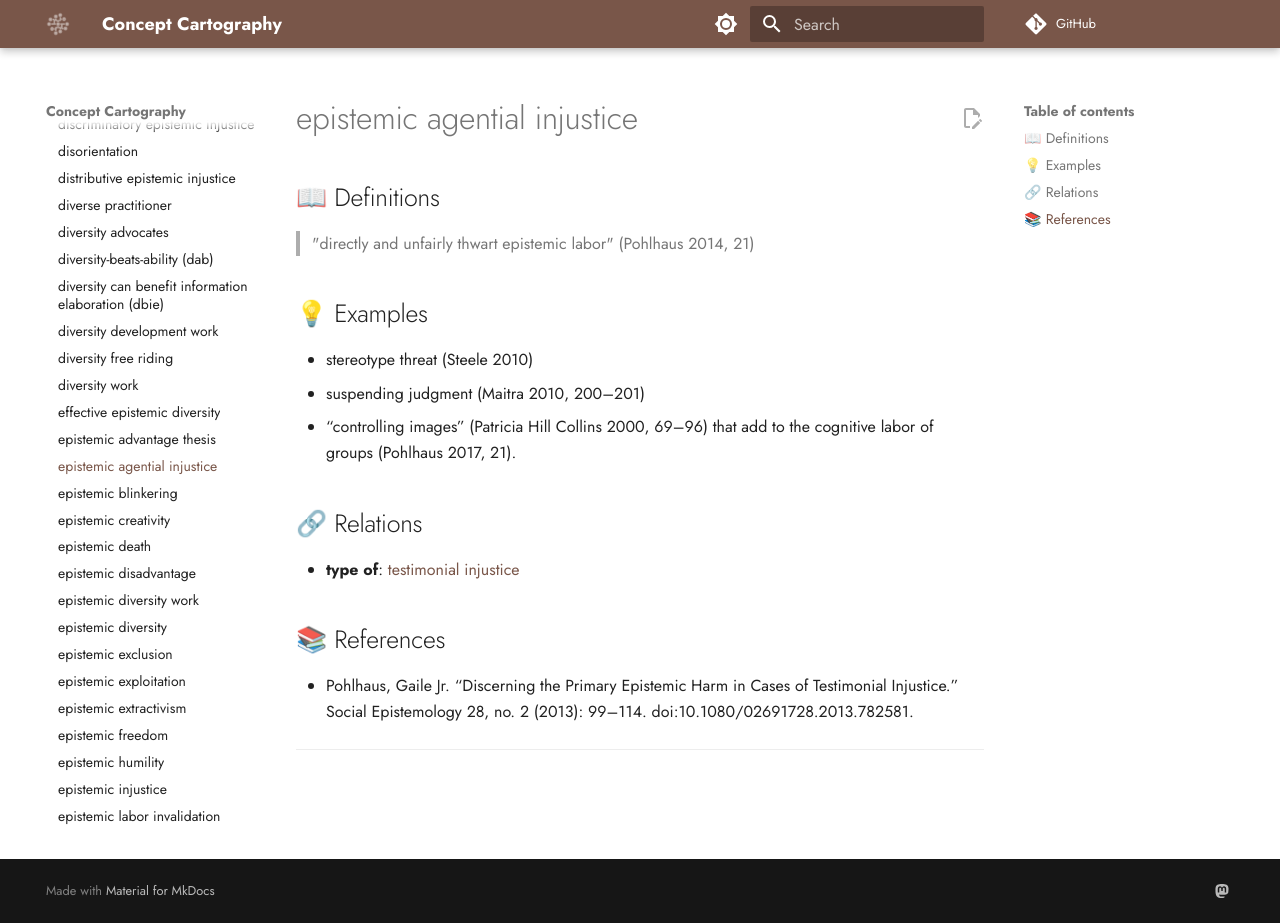
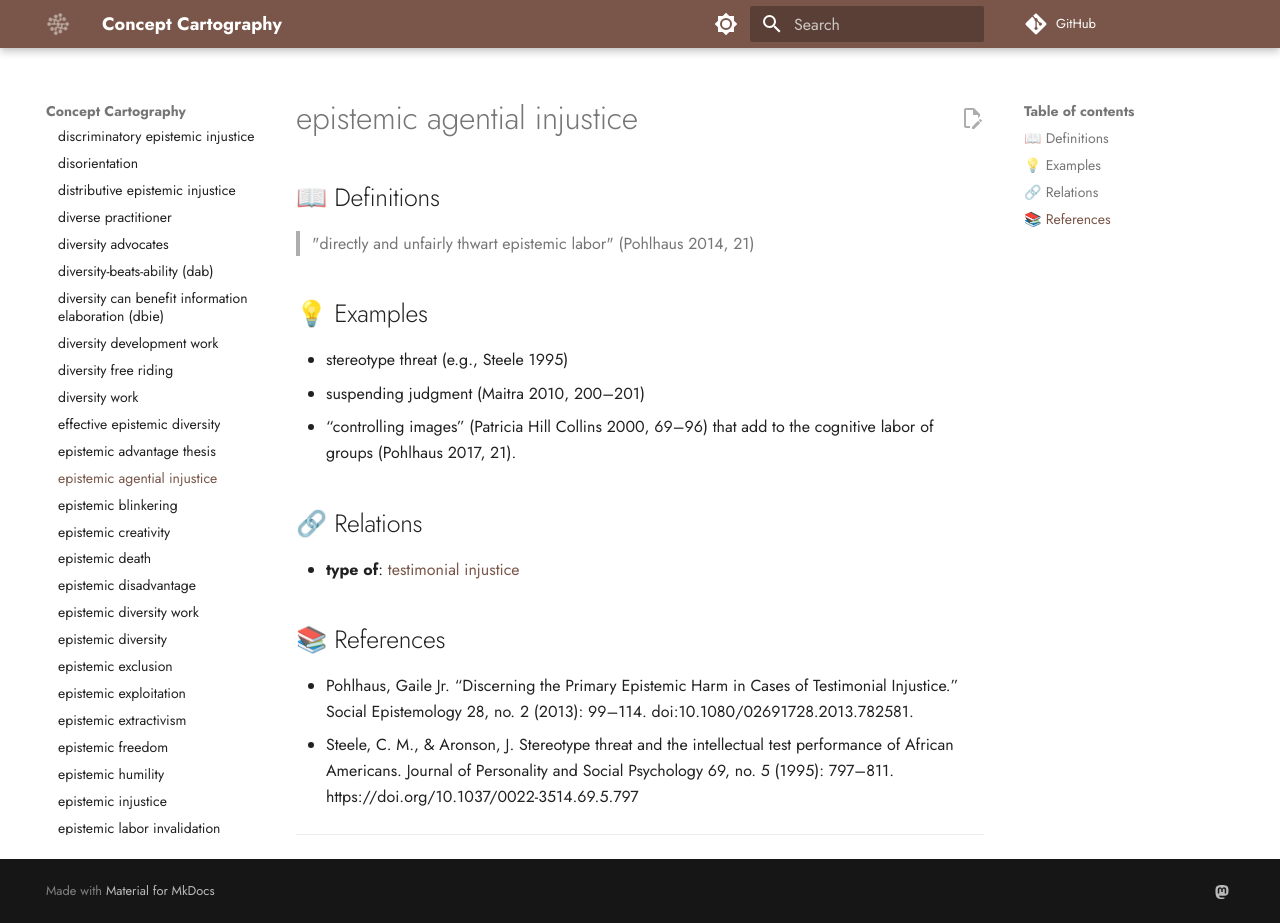
Before and after one commit to conceptcartography/conceptcartography, an MkDocs documentation site: the page built from docs/concepts/epistemic-agential-injustice.md, in a window 1280 px wide and 923 px high. Built offline with MkDocs 1.6.1 and Material for MkDocs 9.7.7, drawn with Linux system fonts in a browser that asks for light colours; comment, search, counter and statistics services are not loaded; the version menu is left out.

Commit message:
Update epistemic-agential-injustice.md

```diff
--- a/docs/concepts/epistemic-agential-injustice.md
+++ b/docs/concepts/epistemic-agential-injustice.md
@@ -5,7 +5,7 @@ references:
 definitions:
 - '"directly and unfairly thwart epistemic labor" (Pohlhaus 2014, 21).'
 examples:
-- description: stereotype threat (Steele 2010)
+- description: stereotype threat (e.g., Steele 1995)
 - description: 'suspending judgment (Maitra 2010, 200–201)'
 - description: “controlling images” (Patricia Hill Collins 2000, 69–96) that add
     to the cognitive labor of groups (Pohlhaus 2017, 21).
@@ -22,7 +22,7 @@ relations:
 
 ## 💡 Examples
 
-- stereotype threat (Steele 2010)
+- stereotype threat (e.g., Steele 1995)
 - suspending judgment (Maitra 2010, 200–201)
 - “controlling images” (Patricia Hill Collins 2000, 69–96) that add to the cognitive labor of groups (Pohlhaus 2017, 21).
 
@@ -33,6 +33,8 @@ relations:
 ## 📚 References
 
 - Pohlhaus, Gaile Jr. “Discerning the Primary Epistemic Harm in Cases of Testimonial Injustice.” Social Epistemology 28, no. 2 (2013): 99–114. doi:10.1080/02691728.2013.782581.
+- Steele, C. M., & Aronson, J. Stereotype threat and the intellectual test performance of African Americans. Journal of Personality and Social Psychology 69, no. 5 (1995): 797–811. https://doi.org/10.1037/0022-3514.69.5.797
+
 
 ---
 
```
